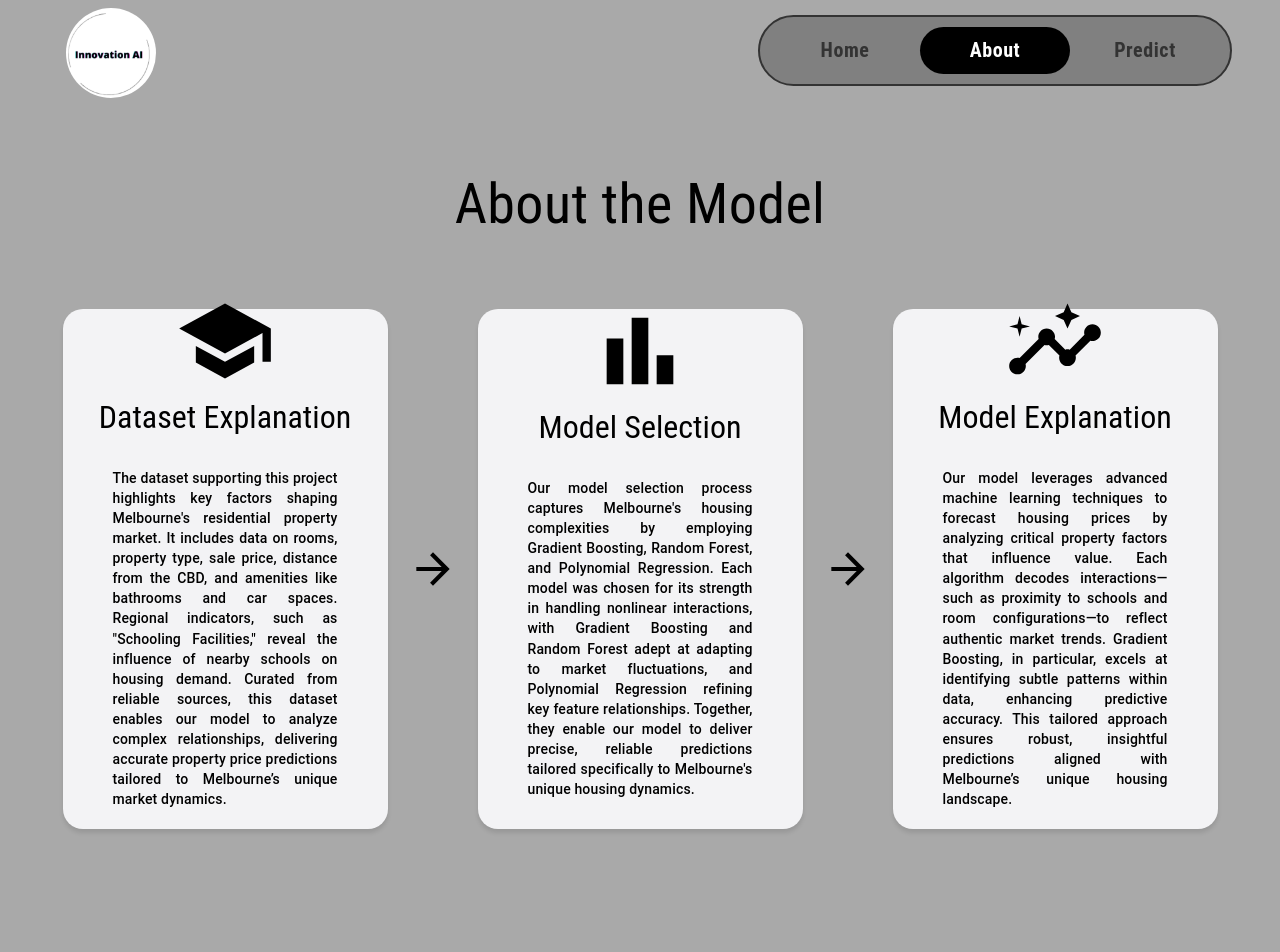
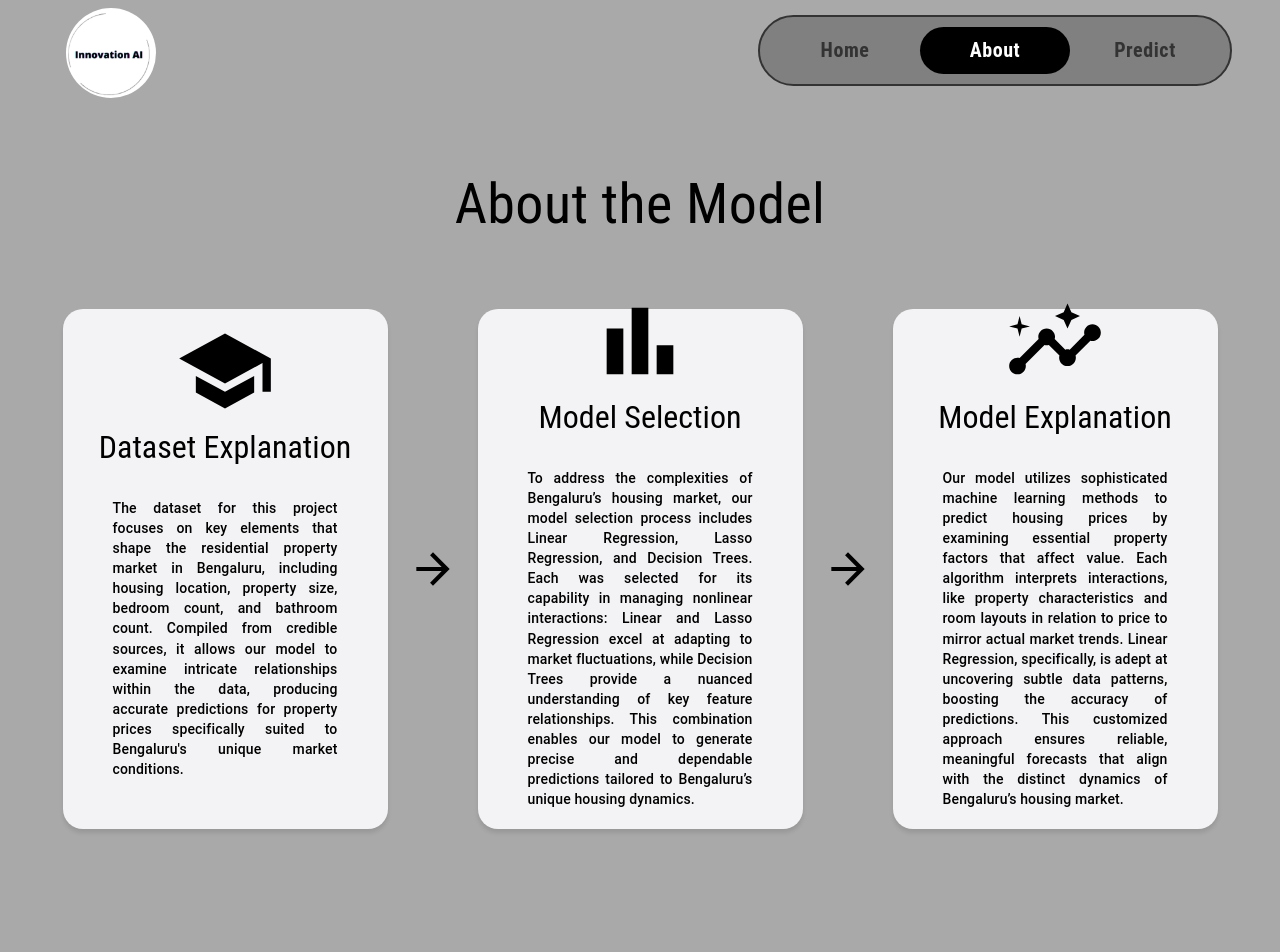
Before and after one commit to PhamQuocTrung2910/Innovation-AI, a React (Create React App) app in the folder housing-market-app/: page /about in a window 1280 px wide. Shown: the top 952 px of the page. Built offline with nearby package versions, Linux system fonts and the light colour scheme.

Commit message:
About Page Update

```diff
--- a/housing-market-app/src/components/About/AboutPage.js
+++ b/housing-market-app/src/components/About/AboutPage.js
@@ -13,17 +13,17 @@ function About() {
   const cardContent = [
     {
       title: 'Dataset Explanation',
-      text: `The dataset supporting this project highlights key factors shaping Melbourne's residential property market. It includes data on rooms, property type, sale price, distance from the CBD, and amenities like bathrooms and car spaces. Regional indicators, such as "Schooling Facilities," reveal the influence of nearby schools on housing demand. Curated from reliable sources, this dataset enables our model to analyze complex relationships, delivering accurate property price predictions tailored to Melbourne’s unique market dynamics.`,
+      text: `The dataset for this project focuses on key elements that shape the residential property market in Bengaluru, including housing location, property size, bedroom count, and bathroom count. Compiled from credible sources, it allows our model to examine intricate relationships within the data, producing accurate predictions for property prices specifically suited to Bengaluru's unique market conditions.`,
       icon: <SchoolIcon sx={{ fontSize: 100, color: '#000000', marginTop: '1px', marginBottom: '5px' }} />,
     },
     {
       title: 'Model Selection',
-      text: `Our model selection process captures Melbourne's housing complexities by employing Gradient Boosting, Random Forest, and Polynomial Regression. Each model was chosen for its strength in handling nonlinear interactions, with Gradient Boosting and Random Forest adept at adapting to market fluctuations, and Polynomial Regression refining key feature relationships. Together, they enable our model to deliver precise, reliable predictions tailored specifically to Melbourne's unique housing dynamics.`,
+      text: `To address the complexities of Bengaluru’s housing market, our model selection process includes Linear Regression, Lasso Regression, and Decision Trees. Each was selected for its capability in managing nonlinear interactions: Linear and Lasso Regression excel at adapting to market fluctuations, while Decision Trees provide a nuanced understanding of key feature relationships. This combination enables our model to generate precise and dependable predictions tailored to Bengaluru’s unique housing dynamics.`,
       icon: <BarChartIcon sx={{ fontSize: 100, color: '#000000', marginTop: '1px', marginBottom: '5px' }} />,
     },
     {
       title: 'Model Explanation',
-      text: `Our model leverages advanced machine learning techniques to forecast housing prices by analyzing critical property factors that influence value. Each algorithm decodes interactions—such as proximity to schools and room configurations—to reflect authentic market trends. Gradient Boosting, in particular, excels at identifying subtle patterns within data, enhancing predictive accuracy. This tailored approach ensures robust, insightful predictions aligned with Melbourne’s unique housing landscape.`,
+      text: `Our model utilizes sophisticated machine learning methods to predict housing prices by examining essential property factors that affect value. Each algorithm interprets interactions, like property characteristics and room layouts in relation to price to mirror actual market trends. Linear Regression, specifically, is adept at uncovering subtle data patterns, boosting the accuracy of predictions. This customized approach ensures reliable, meaningful forecasts that align with the distinct dynamics of Bengaluru’s housing market.`,
       icon: <InsightsIcon sx={{ fontSize: 100, color: '#000000', marginTop: '1px', marginBottom: '5px' }} />,
     },
   ];
--- a/housing-market-app/src/components/Home/HomePage.js
+++ b/housing-market-app/src/components/Home/HomePage.js
@@ -122,7 +122,7 @@ function HomePage() {
               }}
             >
 
-Get ahead in Melbourne's housing market with insights tailored just for you. Our platform leverages machine learning to provide personalized price forecasts for residential area's, helping you buy, sell, or invest with greater clarity and confidence.
+Get ahead in Bengaluru's housing market with insights tailored just for you. Our platform leverages machine learning to provide personalized price forecasts for residential area's, helping you buy, sell, or invest with greater clarity and confidence.
             </Typography>
             <Button
               variant="contained"
--- a/housing-market-app/src/components/Home/TeamPage.js
+++ b/housing-market-app/src/components/Home/TeamPage.js
@@ -74,7 +74,7 @@ function TeamPage() {
             }}
           >
 
-Enhance your understanding of Bangalore's housing market with our predictive model. By analyzing crucial factors such as size, location, and the number of rooms, our platform reveals trends that impact property prices. Employing machine learning techniques like Linear Regression, Lasso Regression, and Decision Trees, it offers clear, data-driven insights tailored to Bangalore's real estate landscape.
+Enhance your understanding of Bengaluru's  housing market with our predictive model. By analyzing crucial factors such as size, location, and the number of rooms, our platform reveals trends that impact property prices. Employing machine learning techniques like Linear Regression, Lasso Regression, and Decision Trees, it offers clear, data-driven insights tailored to Bangalore's real estate landscape.
             <br />
             <Box component="span" sx={{ display: 'block', marginTop: '15px',textAlign: 'justify'}}>
             Interested in how these predictions are generated? Delve into the details to discover the model that drives the insights.
```
